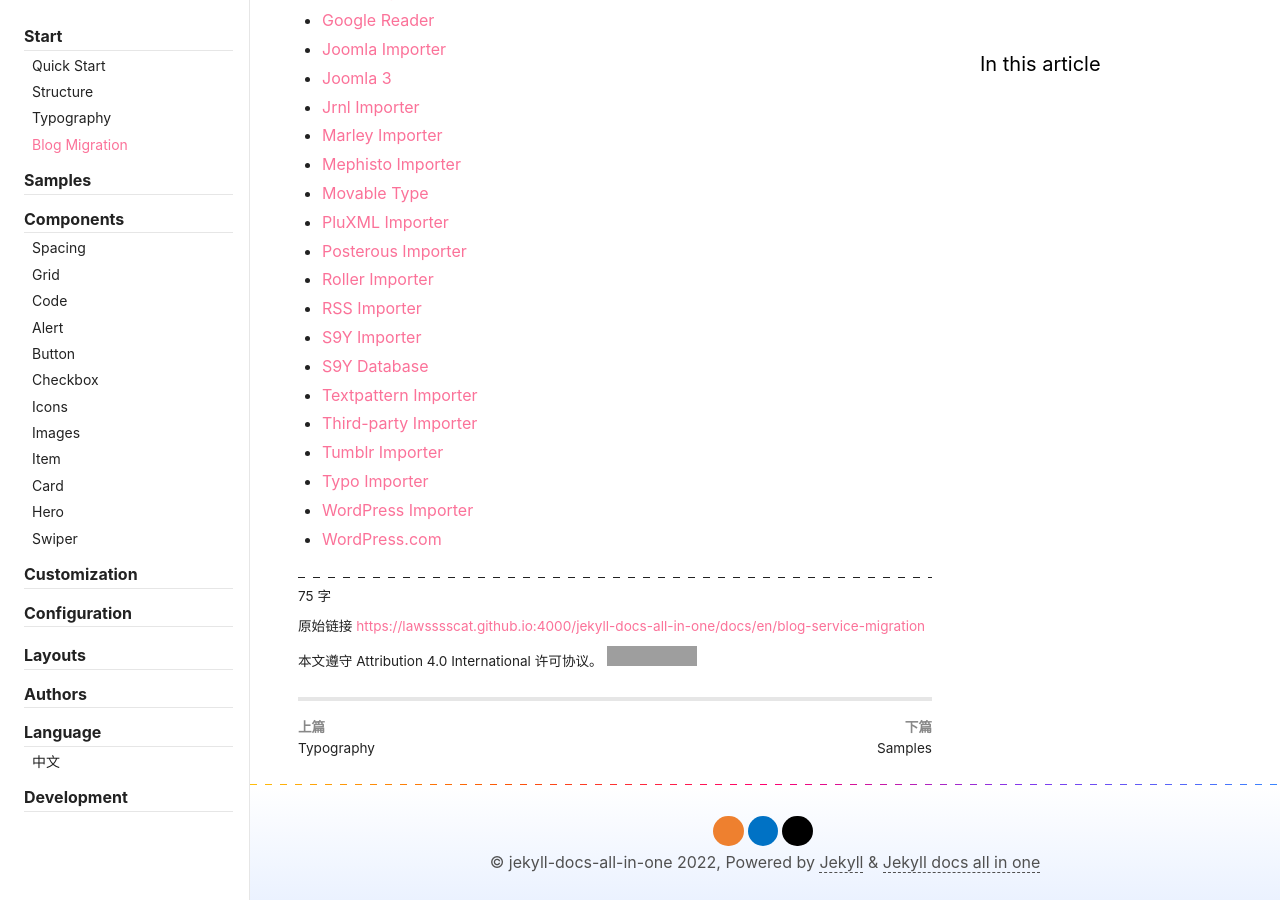
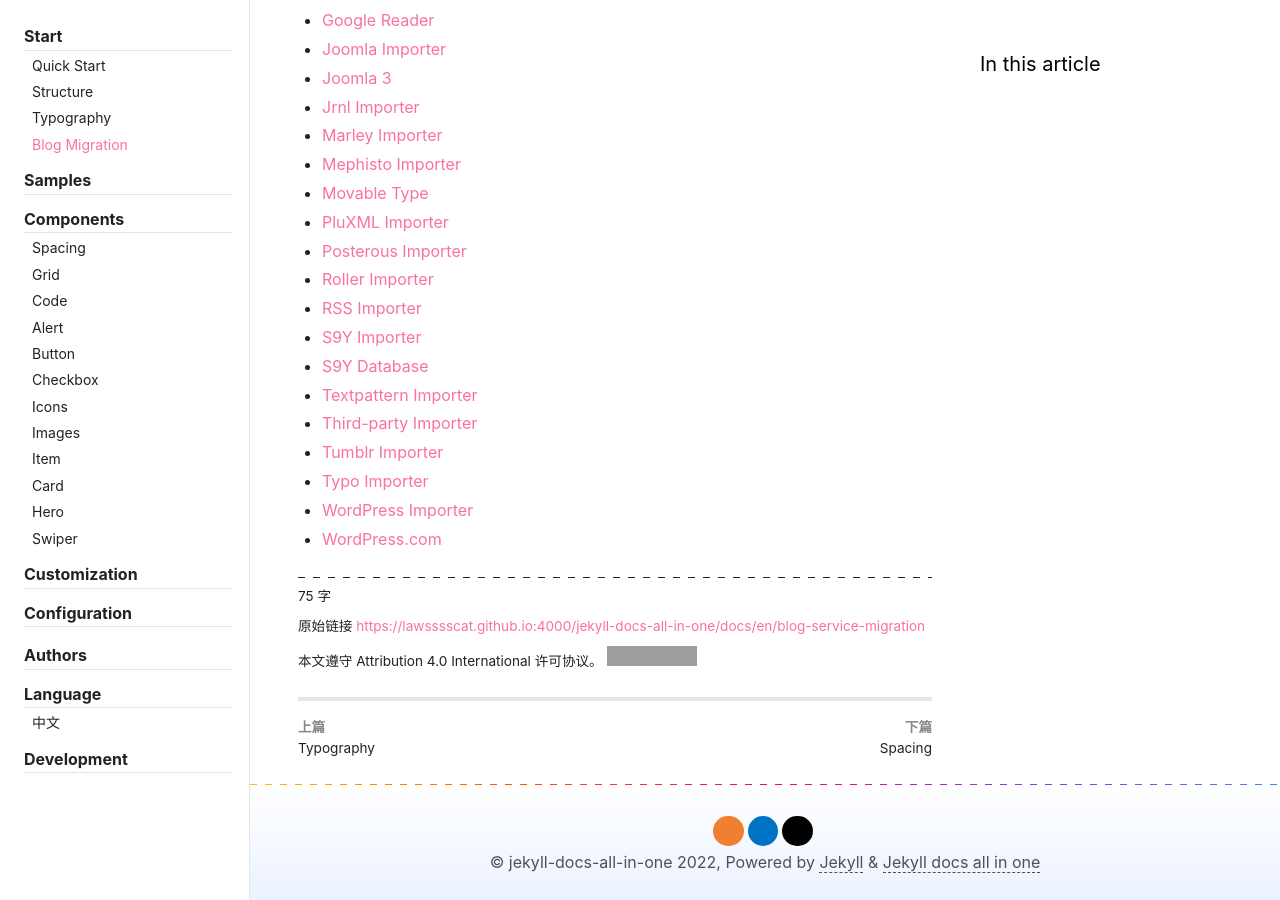
Before and after one commit to LawssssCat/jekyll-docs, a Jekyll site: the page built from _docs/en/1.4-blog-service-migration.md, in a window 1280 px wide and 900 px high, scrolled down 842 px. Built offline with Jekyll 4.4.1, drawn with Linux system fonts in a browser that asks for light colours; comment, search, counter and statistics services are not loaded; grey boxes are pictures that could not be loaded.

Commit message:
improvement(sidebar): title

```diff
--- a/_includes/header.html
+++ b/_includes/header.html
@@ -61,6 +61,7 @@
                   <div class="quicklinks-block-left-background"></div>
                   <div class="main quicklinks-block-content">
                     <div class="quicklinks-block-left">
+                      <!-- left -->
                       <ul class="quicklinks-block-left-menu">
                         {%- for _quicklinks_info in _item.quicklinks -%}
                           {%- assign _quicklinks = site.data.quicklinks[_quicklinks_info.id] -%}
@@ -93,11 +94,18 @@
                         {%- endfor -%}
                       </ul>
                     </div>
+                    <!-- right -->
                     <div class="quicklinks-block-right">
                       {%- for _quicklinks_info in _item.quicklinks -%}
                         {%- assign _quicklinks = site.data.quicklinks[_quicklinks_info.id] -%}
                         <div class="quicklinks-block-right-menu">
-                          {%- for _quicklink in _quicklinks -%}
+                          {%- for _item in _quicklinks -%}
+                            {%- if _item.id -%}{%- comment -%} ======== other quicklinks ======== {%- endcomment -%}
+                              {%- include snippets/get-quicklinks-attr.html id=_item.id -%}
+                              {%- assign _quicklink = __return -%}
+                            {%- else -%}
+                              {%- assign _quicklink = _item -%}
+                            {%- endif -%}
                             {%- include snippets/get-nav-title.html nav=_quicklink -%}{%- comment -%} ======= title ======= {%- endcomment -%}
                             {%- assign _quicklink_title = __return -%}
                             <div class="quicklinks-block-right-menu-item">
--- a/_includes/sidebar/quicklinks.html
+++ b/_includes/sidebar/quicklinks.html
@@ -3,8 +3,13 @@
 <div class="quicklinks">
   <ol>
     {%- assign token_page_url   = page.url    | replace: '.html', '' -%}
-    {%- for _item in _quicklinks -%}
-
+    {%- for _quicklink in _quicklinks -%}
+      {%- if _quicklink.id -%}
+        {%- include snippets/get-quicklinks-attr.html id=_quicklink.id -%}
+        {%- assign _item = __return -%}
+      {%- else -%}
+        {%- assign _item = _quicklink -%}
+      {%- endif -%}
       {%- assign  _item_details_active = false -%}
       {%- capture _item_details -%}
         {%- if _item.details -%}
```
Also changed, not shown: _data/quicklinks.yml (+13 -16 lines).
